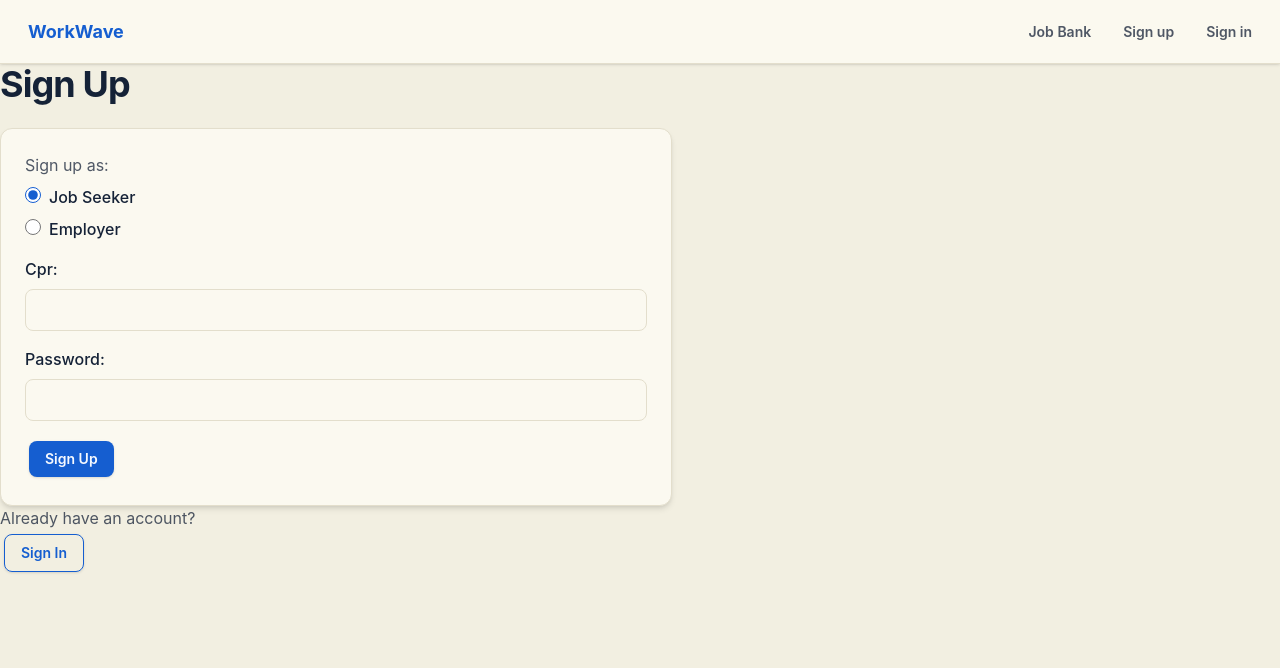
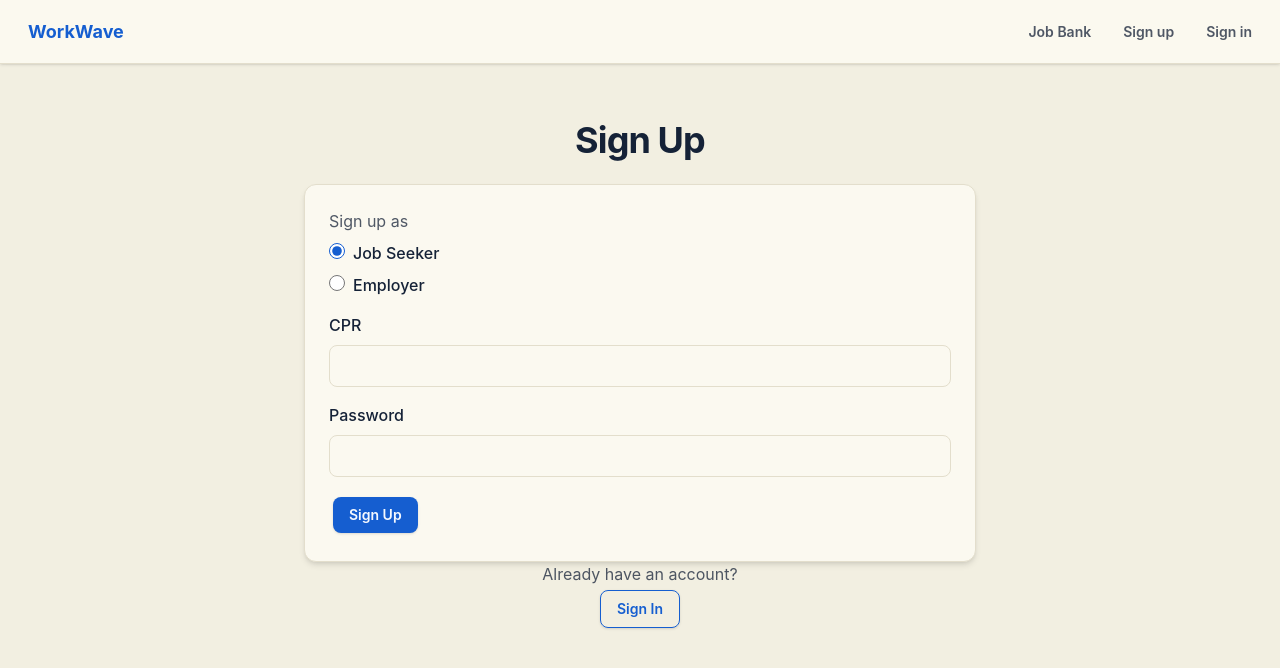
Before and after one commit to mhdrash/workwave-frontend, a React (Vite) app: page /sign-up in a window 1280 px wide. Shown: the top 668 px of the page. Built offline with nearby package versions, Linux system fonts and the light colour scheme; no server answers.

Commit message:
minor fixes

```diff
--- a/src/App.jsx
+++ b/src/App.jsx
@@ -74,7 +74,7 @@ function App() {
         <Route path="/company-form" element={isEmployer ? <CompanyForm user = {user} setUser = {setUser}/> : <Navigate to='/'/>} />
         <Route path="/job-form" element={canPostJob ? <JobForm user={user} /> : <Navigate to='/company-form'/>} />
         <Route path="/job-form/:jobId" element={canPostJob ? <JobForm user={user} /> : <Navigate to='/company-form'/>} />
-        <Route path="/job-details/:id" element={<JobDetails />} />
+        <Route path="/job-details/:id" element={<JobDetails user={user} />} />
         <Route path="/job-list" element={<JobList />} />
 
 
--- a/src/pages/SignIn.jsx
+++ b/src/pages/SignIn.jsx
@@ -33,11 +33,11 @@ function SignIn({ setUser }) {
   };
 
   return (
-    <div>
+    <main>
       <h1>Sign In</h1>
       <form onSubmit={handleSubmit}>
         <div>
-          <label htmlFor="cpr">Cpr:</label>
+          <label htmlFor="cpr">CPR</label>
           <input
             id="cpr"
             name="cpr"
@@ -48,7 +48,7 @@ function SignIn({ setUser }) {
           />
         </div>
         <div>
-          <label htmlFor="password">Password:</label>
+          <label htmlFor="password">Password</label>
           <input
             id="password"
             name="password"
@@ -61,7 +61,7 @@ function SignIn({ setUser }) {
         <button type="submit">Sign In</button>
       </form>
       {errorMessage && <p style={{ color: 'red' }} role="alert">{errorMessage}</p>}
-    </div>
+    </main>
   );
 }
 
--- a/src/pages/Signup.jsx
+++ b/src/pages/Signup.jsx
@@ -34,11 +34,11 @@ function Signup() {
   };
 
   return (
-    <div>
+    <main>
       <h1>Sign Up</h1>
       <form onSubmit={handleSubmit}>
         <div>
-          <p>Sign up as:</p>
+          <p>Sign up as</p>
           <label htmlFor="jobseeker">
             <input
               id="jobseeker"
@@ -64,7 +64,7 @@ function Signup() {
         </div>
 
         <div>
-          <label htmlFor="cpr">Cpr:</label>
+          <label htmlFor="cpr">CPR</label>
           <input
             id="cpr"
             name="cpr"
@@ -75,7 +75,7 @@ function Signup() {
           />
         </div>
         <div>
-          <label htmlFor="password">Password:</label>
+          <label htmlFor="password">Password</label>
           <input
             id="password"
             name="password"
@@ -92,7 +92,7 @@ function Signup() {
         Sign In
       </button>
       {errorMessage && <p style={{ color: 'red' }} role="alert">{errorMessage}</p>}
-    </div>
+    </main>
   );
 }
 
--- a/src/pages/employerPages/JobDetails.jsx
+++ b/src/pages/employerPages/JobDetails.jsx
@@ -1,9 +1,10 @@
 import { useEffect, useState } from 'react';
-import { useParams } from 'react-router';
+import { useNavigate, useParams } from 'react-router';
 import { getJobById } from '../../services/jobService';
 
-function JobDetails() {
+function JobDetails({ user }) {
   const { id } = useParams();
+  const navigate = useNavigate();
   const [job, setJob] = useState(null);
   const [error, setError] = useState('');
 
@@ -27,13 +28,33 @@ function JobDetails() {
 
   const companyName =
     typeof job.company === 'object' ? job.company?.name : job.company;
+  const handleApply = () => {
+    if (!user) {
+      navigate('/sign-up');
+      return;
+    }
+
+    navigate(`/application-review/${id}`);
+  };
 
   return (
     <main>
       <h1>{job.title}</h1>
-      {companyName && <p>Company: {companyName}</p>}
-      {job.location && <p>Location: {job.location}</p>}
-      {job.description && <p>{job.description}</p>}
+      <section>
+        {companyName && <p>Company: {companyName}</p>}
+        {job.location && <p>Location: {job.location}</p>}
+        {job.description && <p>{job.description}</p>}
+      </section>
+      <div className="actions">
+        {!user?.is_employer && (
+          <button type="button" onClick={handleApply}>
+            Apply
+          </button>
+        )}
+        <button type="button" onClick={() => navigate('/')}>
+          Back
+        </button>
+      </div>
     </main>
   )
 }
```
